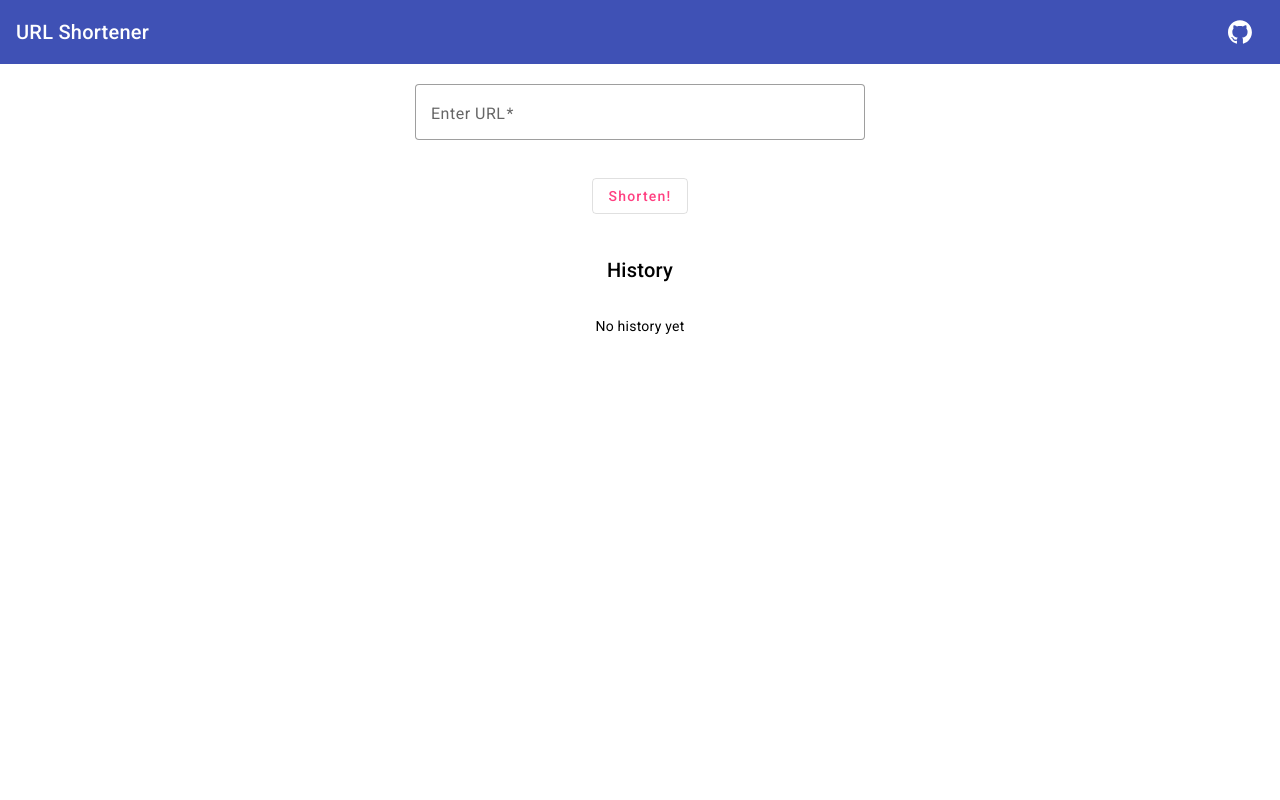
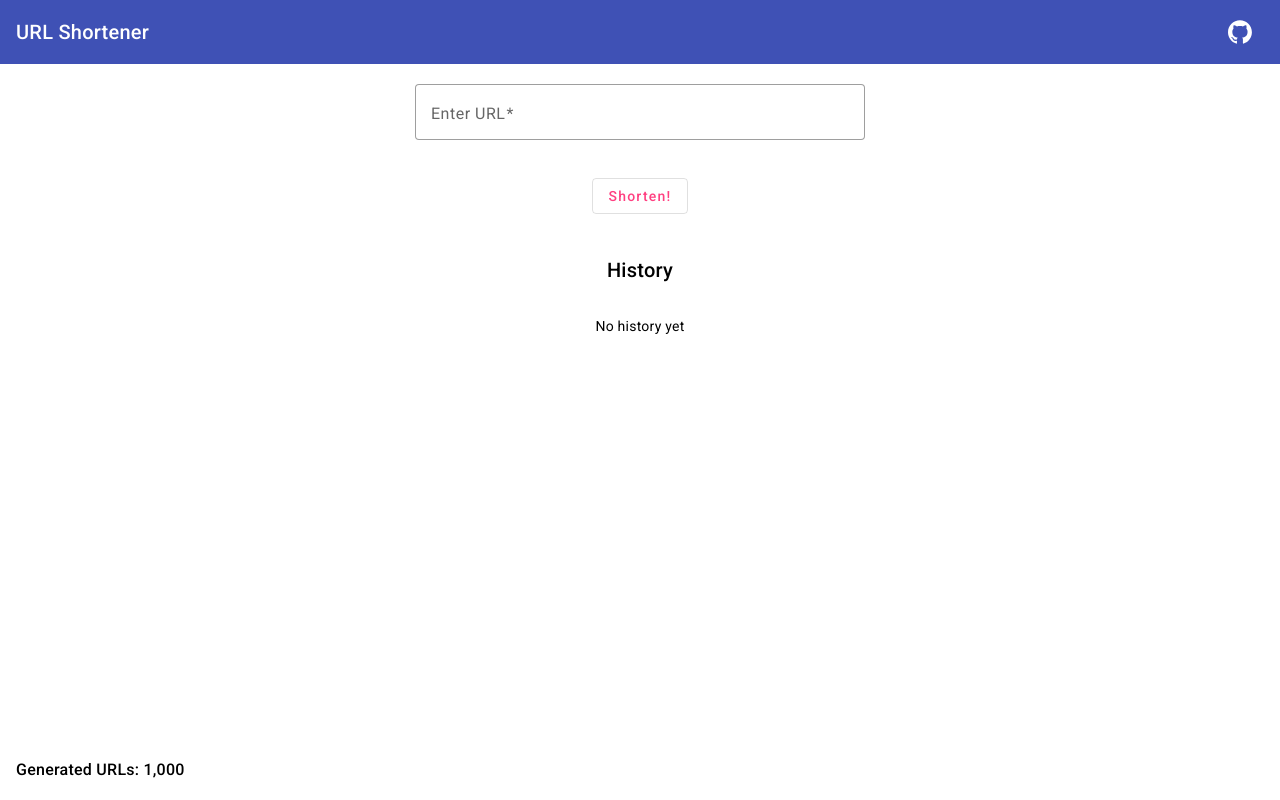
Before and after one commit to MiguelHigueraDev/url-shortener, an Angular app in the folder frontend/: page / in a window 1280 px wide. Built offline with nearby package versions, Linux system fonts and the light colour scheme.

Commit message:
feat: add footer with generated urls

```diff
--- a/frontend/src/app/app.component.css
+++ b/frontend/src/app/app.component.css
@@ -0,0 +1,3 @@
+main {
+    min-height: calc(100vh - 120px);
+}
--- a/frontend/src/app/app.component.html
+++ b/frontend/src/app/app.component.html
@@ -3,3 +3,4 @@
   <app-shortener-form />
   <app-history />
 </main>
+<app-footer />
--- a/frontend/src/app/app.component.ts
+++ b/frontend/src/app/app.component.ts
@@ -3,11 +3,12 @@ import { RouterOutlet } from '@angular/router';
 import { HeaderComponent } from './components/header/header.component';
 import { ShortenerFormComponent } from './components/shortener-form/shortener-form.component';
 import { HistoryComponent } from './components/history/history.component';
+import { FooterComponent } from './components/footer/footer.component';
 
 @Component({
   selector: 'app-root',
   standalone: true,
-  imports: [RouterOutlet, HeaderComponent, ShortenerFormComponent, HistoryComponent],
+  imports: [RouterOutlet, HeaderComponent, ShortenerFormComponent, HistoryComponent, FooterComponent],
   templateUrl: './app.component.html',
   styleUrl: './app.component.css'
 })
--- /dev/null
+++ b/frontend/src/app/components/footer/footer.component.css
@@ -0,0 +1,5 @@
+div {
+    padding: 16px;
+    font-size: 1rem;
+    font-weight: 500;
+}
--- /dev/null
+++ b/frontend/src/app/components/footer/footer.component.html
@@ -0,0 +1 @@
+<div>Generated URLs: 1,000</div>
```
Also changed, not shown: frontend/src/app/components/footer/footer.component.ts (added, +12 -0 lines), 1 other file (tests, documents, lock files or other folders).
